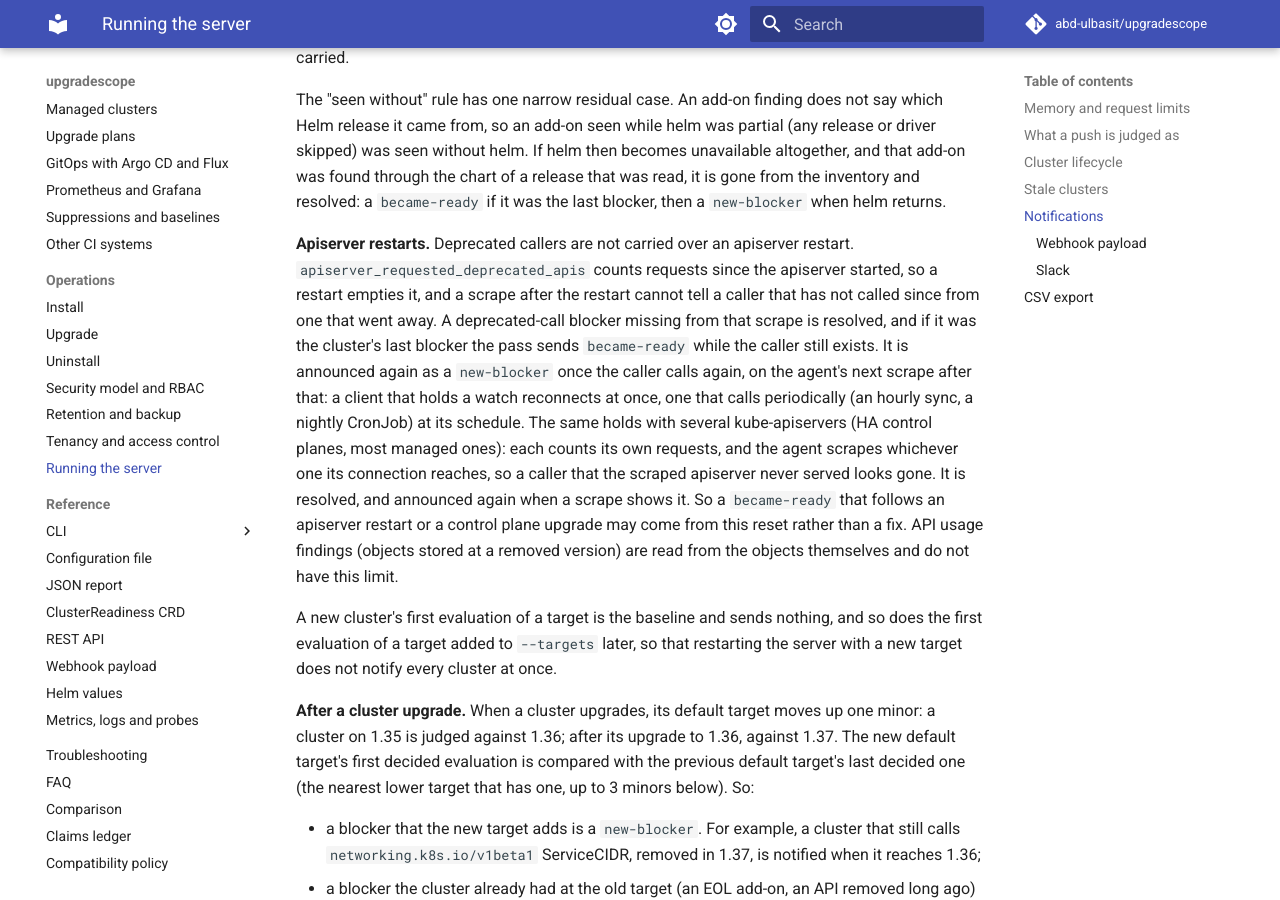
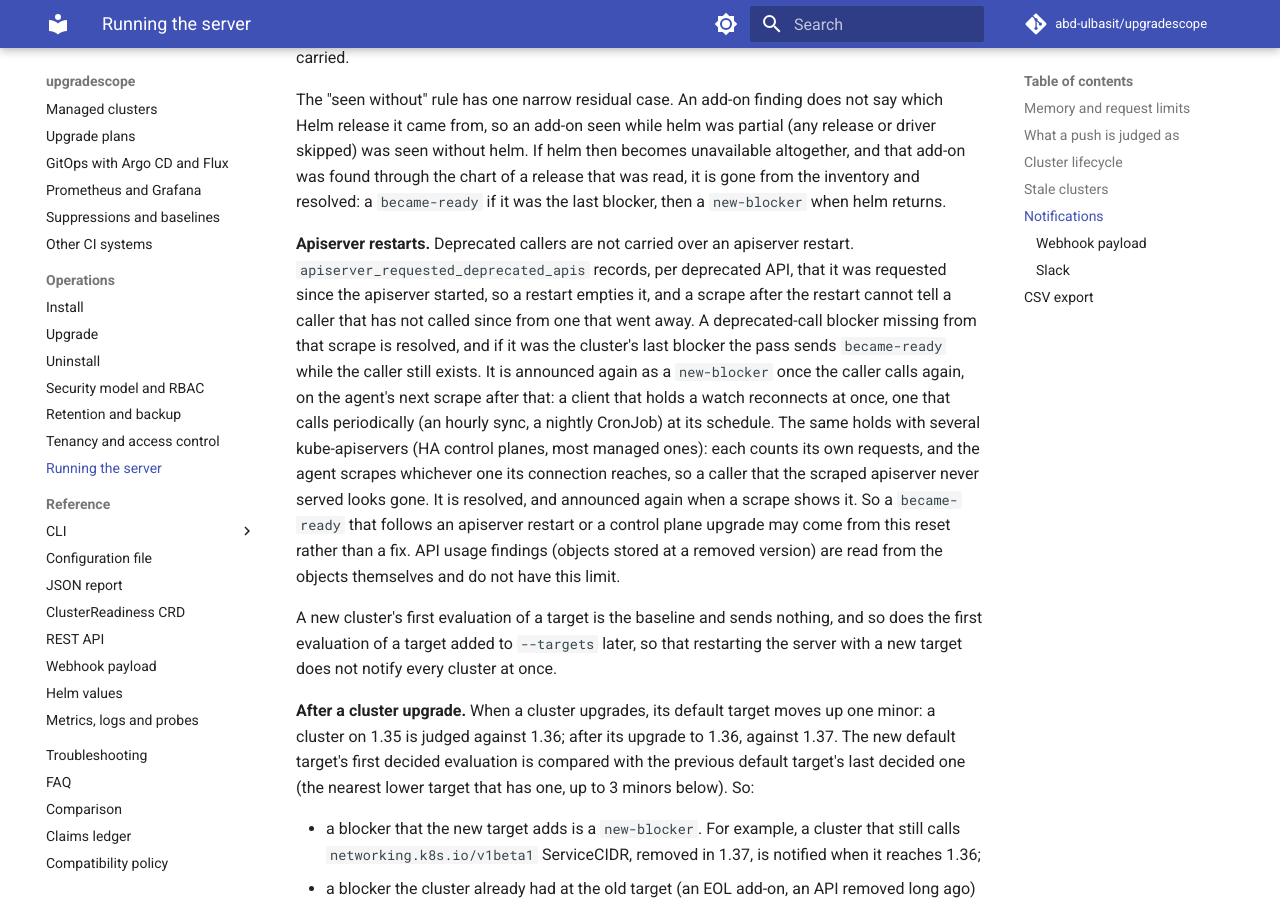
Before and after one commit to abd-ulbasit/upgradescope, an MkDocs documentation site: the page built from docs/operations.md, in a window 1280 px wide and 900 px high, scrolled down 12563 px. Built offline with MkDocs 1.6.1 and Material for MkDocs 9.7.7, drawn with Linux system fonts in a browser that asks for light colours; comment, search, counter and statistics services are not loaded.

Commit message:
docs: apiserver_requested_deprecated_apis records requested APIs, it does not count requests
Co-Authored-By: Claude Fable 5 <noreply@anthropic.com>

```diff
--- a/docs/operations.md
+++ b/docs/operations.md
@@ -583,8 +583,8 @@ inventory and resolved: a `became-ready` if it was the last blocker,
 then a `new-blocker` when helm returns.
 
 **Apiserver restarts.** Deprecated callers are not carried over an
-apiserver restart. `apiserver_requested_deprecated_apis` counts requests
-since the apiserver started, so a restart empties it, and a scrape after
+apiserver restart. `apiserver_requested_deprecated_apis` records, per deprecated API, that it
+was requested since the apiserver started, so a restart empties it, and a scrape after
 the restart cannot tell a caller that has not called since from one that
 went away. A deprecated-call blocker missing from that scrape is
 resolved, and if it was the cluster's last blocker the pass sends
```
